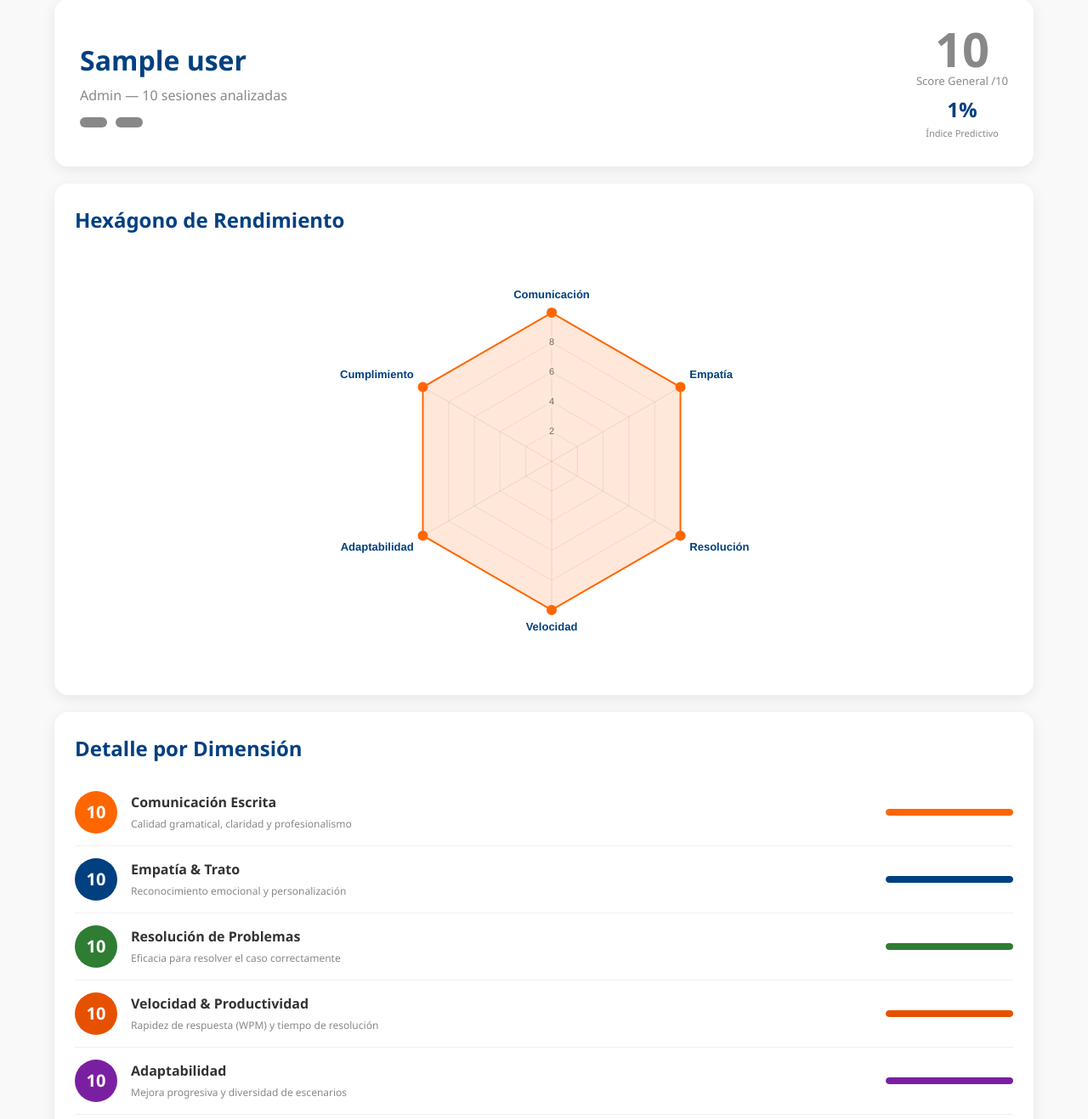
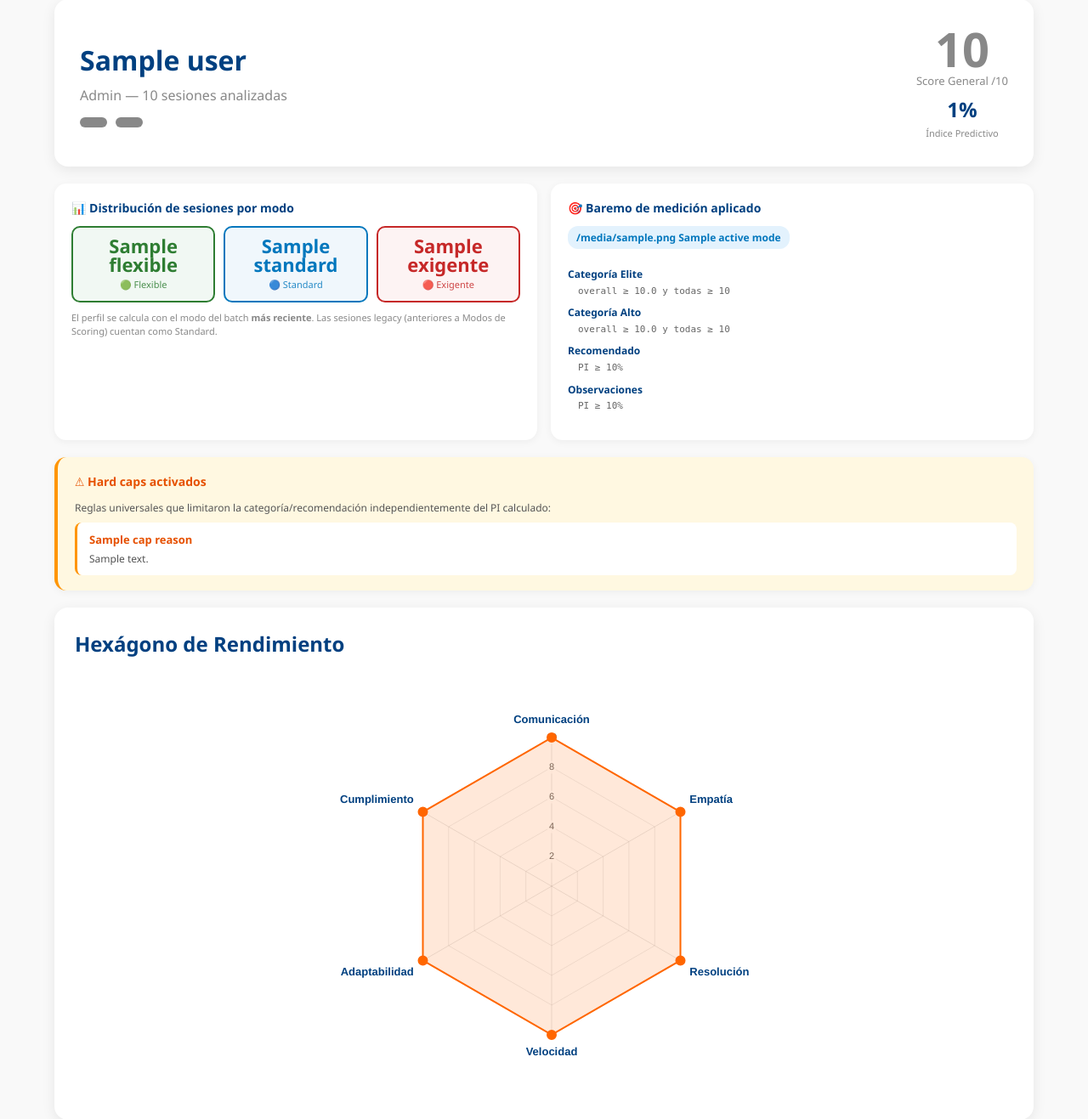
Before and after one commit to alemart87/ixpert, a Python web app: template templates/admin/vex_profile.html in a window 1280 px wide. Shown: the part 304-1621 px from the top of the page at 85% size. Run offline with Jinja, Linux system fonts and the light colour scheme; the template is opened without the code that fills it: most values are stand-ins (such as "Sample title", 1, 10 or a date in 2020).

Commit message:
scoring: universal hard caps + variety floor + Flexible recalibration + transparency
Bugs found in real-world data and addressed:

#1 No basic-competence floor: nothing prevented a profile with
   correct_rate < 0.5 or avg_nps < 4 from being 'Recomendado' as long
   as the modo's thresholds were friendly. Added two universal hard
   caps that demote 'recomendado' -> 'observaciones' independently of
   the modo:
     - correct_rate < 0.5 (less than half of cases resolved)
     - avg_nps < 4         (client systematically dissatisfied)

#2 Flexible mode floors were too high (35 in four dimensions, 75 in
   speed_no_data). Any non-autofail session started at Sten 4 and most
   profiles ended at Sten 6+ regardless of NPS. Lowered to 25/25/25/25
   and 60 — the mode is still indulgent but no longer overrides the
   evaluation.

#3 Variety formula collapsed when the active scenario catalogue was
   tiny: max(total*0.4, 1) returned 1 with 1-2 scenarios, so a single
   approved scenario gave variety=1.0. Changed to max(total*0.5, 3) so
   the agent needs to demonstrate spread on at least 3 scenarios.

#4 Profile lacked transparency. Added two transparency cards above the
   hexagon and a third one when caps trigger:
     - 'Distribucion de sesiones por modo' with badge counters
       (Flexible/Standard/Exigente/Legacy).
     - 'Baremo de medicion aplicado' showing the active modo plus its
       Elite / Alto thresholds and recommendation cutoffs.
     - 'Hard caps activados' (only when at least one fired) listing
       each cap with its reason and what it limits.

calculate_vex_profile now attaches transient attrs (_cap_reasons,
_abandonment_rate, _correct_rate, _avg_nps, _avg_art, _mode_used,
_mode_is_legacy, _mode_cfg) to the returned profile. The vex_profile
route reads these to build the transparency UI and also computes
mode_counts from all completed sessions.

```diff
--- a/templates/admin/vex_profile.html
+++ b/templates/admin/vex_profile.html
@@ -14,6 +14,47 @@
 .print-header { display: none; text-align: center; margin-bottom: 20px; border-bottom: 3px solid #004080; padding-bottom: 16px; }
 .print-header h1 { color: #004080; margin: 0; }
 .print-header p { color: #888; margin: 4px 0 0; }
+
+/* ===== Bloques de transparencia: distribucion + baremo + caps ===== */
+.transparency-grid { display: grid; grid-template-columns: 1fr 1fr; gap: 16px; margin-bottom: 20px; }
+@media (max-width: 720px) { .transparency-grid { grid-template-columns: 1fr; } }
+.transp-card { background:#fff; border-radius:14px; padding:18px 20px; box-shadow:0 2px 10px rgba(0,0,0,0.05); }
+.transp-card h3 { color:#004080; margin:0 0 10px; font-size:14px; display:flex; align-items:center; gap:8px; }
+
+/* Distribucion de modos */
+.mode-distribution { display:flex; gap:10px; flex-wrap:wrap; }
+.mode-dist-item {
+    flex:1; min-width:90px;
+    padding:10px 14px; border-radius:10px;
+    text-align:center; border:2px solid;
+}
+.mode-dist-item .count { font-size:22px; font-weight:700; line-height:1; }
+.mode-dist-item .label { font-size:11px; margin-top:4px; opacity:0.85; }
+.mode-dist-item.flexible { border-color:#2e7d32; color:#2e7d32; background:#f1f8f3; }
+.mode-dist-item.standard { border-color:#0277bd; color:#0277bd; background:#f0f7fc; }
+.mode-dist-item.exigente { border-color:#c62828; color:#c62828; background:#fdf3f3; }
+.mode-dist-item.legacy   { border-color:#888;    color:#666;    background:#f5f5f5; }
+
+/* Baremo del modo activo */
+.baremo-list { font-size:12px; color:#555; line-height:1.7; }
+.baremo-list dt { font-weight:700; color:#004080; margin-top:6px; }
+.baremo-list dd { margin:0 0 4px 12px; font-family:monospace; color:#666; font-size:11px; }
+.baremo-active-badge {
+    display:inline-flex; align-items:center; gap:6px;
+    padding:4px 10px; border-radius:12px;
+    font-size:12px; font-weight:700; margin-bottom:8px;
+}
+
+/* Caps disparados */
+.caps-card { background: #fff8e1; border-left: 4px solid #ff9500; }
+.caps-card h3 { color: #e65100; }
+.caps-card.no-caps { background: #f1f8f3; border-left-color: #2e7d32; }
+.caps-card.no-caps h3 { color: #2e7d32; }
+.cap-item {
+    background:#fff; border-radius:8px; padding:10px 14px; margin-top:8px;
+    border-left:3px solid #ff9500; font-size:12px; color:#555;
+}
+.cap-item strong { display:block; color:#e65100; font-size:13px; margin-bottom:2px; }
 </style>
 {% endblock %}
 
@@ -54,6 +95,71 @@
             <div style="font-size:11px;color:#888">Índice Predictivo</div>
         </div>
     </div>
+
+    <!-- Transparencia: distribucion + baremo aplicado -->
+    <div class="transparency-grid">
+        <div class="transp-card">
+            <h3>📊 Distribución de sesiones por modo</h3>
+            <div class="mode-distribution">
+                <div class="mode-dist-item flexible">
+                    <div class="count">{{ mode_counts.flexible }}</div>
+                    <div class="label">🟢 Flexible</div>
+                </div>
+                <div class="mode-dist-item standard">
+                    <div class="count">{{ mode_counts.standard }}</div>
+                    <div class="label">🔵 Standard</div>
+                </div>
+                <div class="mode-dist-item exigente">
+                    <div class="count">{{ mode_counts.exigente }}</div>
+                    <div class="label">🔴 Exigente</div>
+                </div>
+                {% if mode_counts.legacy > 0 %}
+                <div class="mode-dist-item legacy">
+                    <div class="count">{{ mode_counts.legacy }}</div>
+                    <div class="label">⚪ Legacy</div>
+                </div>
+                {% endif %}
+            </div>
+            <p style="margin-top:10px;font-size:11px;color:#888;line-height:1.5">El perfil se calcula con el modo del batch <strong>más reciente</strong>. Las sesiones legacy (anteriores a Modos de Scoring) cuentan como Standard.</p>
+        </div>
+
+        <div class="transp-card">
+            <h3>🎯 Baremo de medición aplicado</h3>
+            {% if active_mode %}
+            <div class="baremo-active-badge"
+                 style="background: {% if active_mode.name == 'flexible' %}#e8f5e9;color:#2e7d32{% elif active_mode.name == 'exigente' %}#ffebee;color:#c62828{% elif active_mode.name == 'legacy' %}#f0f0f0;color:#666{% else %}#e3f2fd;color:#0277bd{% endif %};">
+                {{ active_mode.icon }} {{ active_mode.label }}
+                {% if active_mode.is_legacy %}<small>(legacy → Standard)</small>{% endif %}
+            </div>
+            <dl class="baremo-list">
+                <dt>Categoría Elite</dt>
+                <dd>overall ≥ {{ '%.1f'|format(active_mode.thresholds.elite_overall) }} y todas ≥ {{ active_mode.thresholds.elite_min_dim|int }}</dd>
+                <dt>Categoría Alto</dt>
+                <dd>overall ≥ {{ '%.1f'|format(active_mode.thresholds.alto_overall) }} y todas ≥ {{ active_mode.thresholds.alto_min_dim|int }}</dd>
+                <dt>Recomendado</dt>
+                <dd>PI ≥ {{ active_mode.recommendation.recomendado|int }}%</dd>
+                <dt>Observaciones</dt>
+                <dd>PI ≥ {{ active_mode.recommendation.observaciones|int }}%</dd>
+            </dl>
+            {% else %}
+            <p style="color:#888;font-size:12px">Sin datos suficientes.</p>
+            {% endif %}
+        </div>
+    </div>
+
+    <!-- Hard caps universales aplicados -->
+    {% if cap_reasons %}
+    <div class="vex-card transp-card caps-card" style="margin-bottom:20px">
+        <h3>⚠ Hard caps activados</h3>
+        <p style="font-size:12px;color:#555;margin:0 0 8px">Reglas universales que limitaron la categoría/recomendación independientemente del PI calculado:</p>
+        {% for c in cap_reasons %}
+        <div class="cap-item">
+            <strong>{{ c.label }}</strong>
+            {{ c.desc }}
+        </div>
+        {% endfor %}
+    </div>
+    {% endif %}
 
     <!-- Hexagon Chart -->
     <div class="vex-card" style="background:#fff;border-radius:16px;padding:24px;box-shadow:0 4px 16px rgba(0,0,0,0.08);margin-bottom:20px">
```
Also changed, not shown: scoring_modes.py (+6 -3 lines), training.py (+100 -9 lines).
